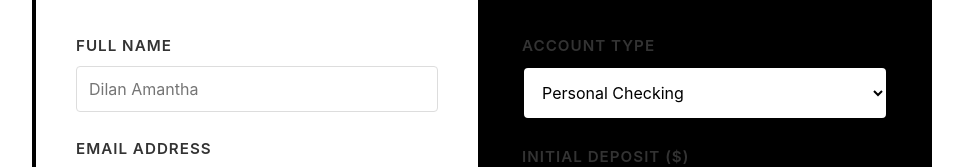
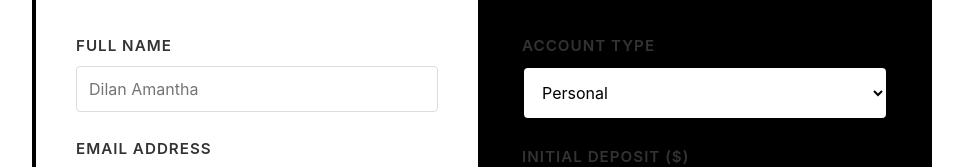
Before and after one commit to lynx7843/Banking-Site, a React (Vite) app in the folder frontend/: page / in a window 1280 px wide. Both pictures are taken after a click on the button "Register". Shown: the part 261-428 px from the top of the page, without its empty margins (158-1121 px from the left). Built offline with nearby package versions, Linux system fonts and the light colour scheme.

Commit message:
Register Page UI fix

```diff
--- a/frontend/src/Register.jsx
+++ b/frontend/src/Register.jsx
@@ -4,7 +4,8 @@ function Register({ setPage }) {
   const [fullName, setFullName] = useState('');
   const [email, setEmail] = useState('');
   const [phone, setPhone] = useState('');
-  const [accountType, setAccountType] = useState('personal');
+  // Updated default to exact wording
+  const [accountType, setAccountType] = useState('Personal');
   const [initialDeposit, setInitialDeposit] = useState('');
   const [expectedSavings, setExpectedSavings] = useState('');
   const [reason, setReason] = useState('');
@@ -52,7 +53,6 @@ function Register({ setPage }) {
       <div className="register-card">
         <h2 className="register-title">Open an Account.</h2>
 
-        {/* Show error message if one exists */}
         {error && <div className="error-message" style={{ margin: '20px 40px 0', color: 'red', fontWeight: 'bold' }}>{error}</div>}
 
         <form className="register-form">
@@ -105,15 +105,15 @@ function Register({ setPage }) {
 
               <div className="form-group">
                 <label className="form-label" htmlFor="accountType">Account Type</label>
+                {/* Updated Select Options */}
                 <select
                   className="form-input form-select"
                   id="accountType"
                   value={accountType}
                   onChange={(e) => setAccountType(e.target.value)}
                 >
-                  <option value="personal">Personal Checking</option>
-                  <option value="savings">High-Yield Savings</option>
-                  <option value="business">Business Account</option>
+                  <option value="Personal">Personal</option>
+                  <option value="Business">Business</option>
                 </select>
               </div>
 
--- a/frontend/src/personal.jsx
+++ b/frontend/src/personal.jsx
@@ -131,7 +131,7 @@ export default function MonoBankFeatures({ setPage, user }) {
         .mb2-hero { display: grid; grid-template-columns: 1fr 1fr;
           height: calc(56.25vw - 44px - 52px); min-height: 240px; }
         .mb2-hero-left { padding: 40px 48px; display: flex; flex-direction: column;
-          justify-content: center; gap: 16px; }
+          justify-content: flex-start; gap: 16px; }
         .mb2-hero-badge { display: inline-block; background: #111; color: #fff;
           font-size: 9px; font-weight: 800; letter-spacing: 2.5px; text-transform: uppercase;
           padding: 5px 10px; width: fit-content; }
```
Also changed, not shown: 1 other file (tests, documents, lock files or other folders).
